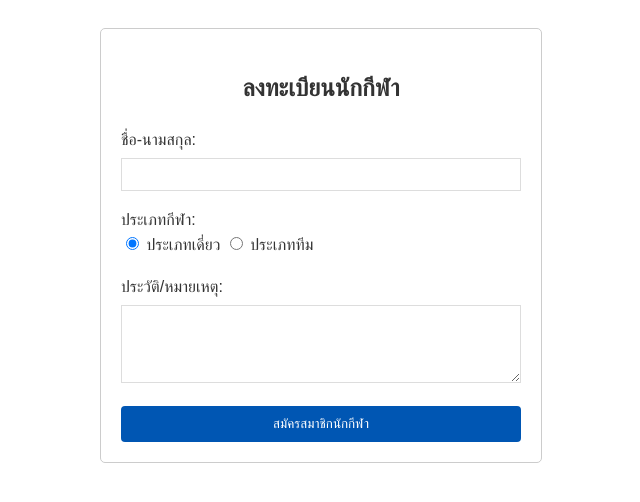
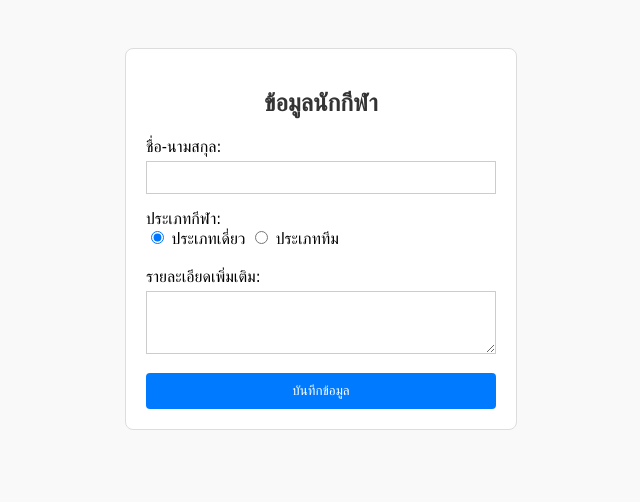
Before and after one commit to 66010914138-max/chatchawan, a PHP site: page /b.php in a window 1280 px wide. Shown: the top 502 px of the page, without its empty margins (319-959 px from the left). Run offline with PHP 8.4, Linux system fonts and the light colour scheme.

Commit message:
Update b.php

```diff
--- a/z/b.php
+++ b/z/b.php
@@ -4,49 +4,42 @@
     <meta charset="UTF-8">
     <title>ลงทะเบียนนักกีฬา</title>
     <style>
-        /* ตกแต่งแบบง่ายๆ ให้ดูเป็นระเบียบ */
-        body { font-family: sans-serif; line-height: 1.6; padding: 20px; color: #333; }
-        .form-box { width: 400px; margin: auto; padding: 20px; border: 1px solid #ccc; border-radius: 5px; }
-        h2 { text-align: center; }
+        /* ตกแต่งแบบนิสิตทำเอง เรียบง่ายแต่เป็นระเบียบ */
+        body { font-family: "Tahoma", sans-serif; padding: 40px; background-color: #f9f9f9; }
+        .box { width: 350px; margin: auto; padding: 20px; border: 1px solid #ddd; background: #fff; border-radius: 8px; }
+        h2 { text-align: center; color: #333; }
 
-        /* ตกแต่งปุ่มสมัครสมาชิกให้มีสีสันตามโจทย์ (2 คะแนน) */
-        .btn-submit {
-            background-color: #0056b3;
+        /* ตกแต่งปุ่มให้ได้คะแนน (2 คะแนน) */
+        .btn {
+            background-color: #007bff;
             color: white;
             border: none;
-            padding: 10px 20px;
+            padding: 10px;
+            width: 100%;
             border-radius: 4px;
             cursor: pointer;
-            width: 100%;
         }
-        .btn-submit:hover { background-color: #004494; }
+        .btn:hover { background-color: #0056b3; }
 
-        input[type="text"], textarea { width: 100%; padding: 8px; margin-top: 5px; border: 1px solid #ddd; box-sizing: border-box; }
+        input[type="text"], textarea { width: 100%; padding: 8px; margin: 5px 0 15px 0; border: 1px solid #ccc; box-sizing: border-box; }
     </style>
 </head>
 <body>
 
-<div class="form-box">
-    <h2>ลงทะเบียนนักกีฬา</h2>
+<div class="box">
+    <h2>ข้อมูลนักกีฬา</h2>
+    <form action="save.php" method="POST">
+        ชื่อ-นามสกุล:
+        <input type="text" name="fullname" required>
 
-    <form action="save.php" method="POST">
-        <p>
-            ชื่อ-นามสกุล: <br>
-            <input type="text" name="fullname" required>
-        </p>
+        ประเภทกีฬา: <br>
+        <input type="radio" name="sport_type" value="เดี่ยว" checked> ประเภทเดี่ยว
+        <input type="radio" name="sport_type" value="ทีม"> ประเภททีม <br><br>
 
-        <p>
-            ประเภทกีฬา: <br>
-            <input type="radio" name="sport_type" value="ประเภทเดี่ยว" checked> ประเภทเดี่ยว
-            <input type="radio" name="sport_type" value="ประเภททีม"> ประเภททีม
-        </p>
+        รายละเอียดเพิ่มเติม:
+        <textarea name="note" rows="3"></textarea>
 
-        <p>
-            ประวัติ/หมายเหตุ: <br>
-            <textarea name="note" rows="4"></textarea>
-        </p>
-
-        <button type="submit" class="btn-submit">สมัครสมาชิกนักกีฬา</button>
+        <button type="submit" class="btn">บันทึกข้อมูล</button>
     </form>
 </div>
 
```
